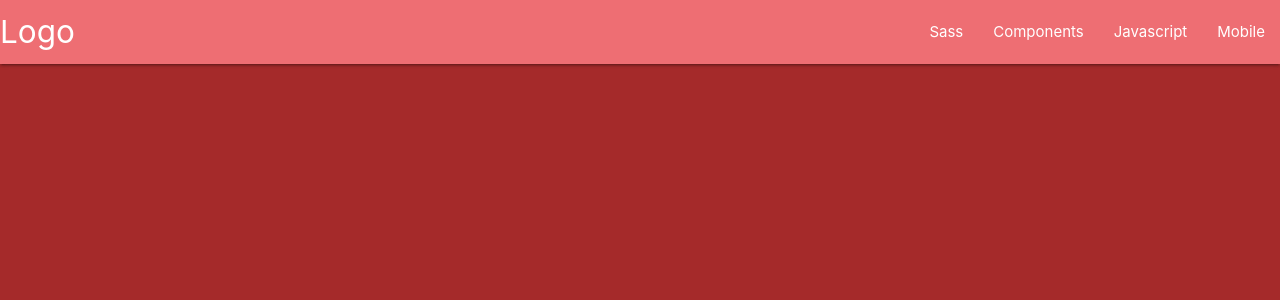
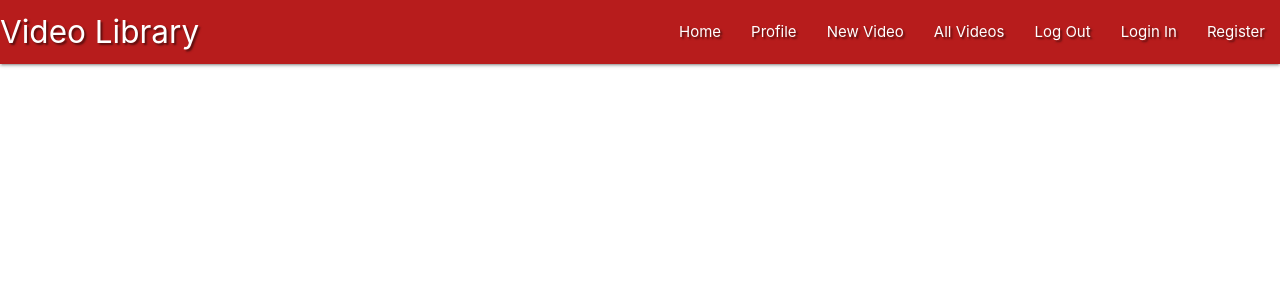
Before and after one commit to JochenFM/MS3_VideoLibrary, a Flask app: page / in a window 1280 px wide. Shown: the top 300 px of the page. Run offline with Flask 2, Linux system fonts and the light colour scheme; data that the repository does not hold is empty; some libraries are stand-ins or nearby versions.

Commit message:
halfway through Navbar and Sidebar, JS still missing

```diff
--- a/static/css/style.css
+++ b/static/css/style.css
@@ -1,4 +1,3 @@
-body {
-
-    background-color: brown;
+.text-shadow {
+    text-shadow: 2px 2px 2px rgba(0,0,0,0.5);
 }
--- a/templates/base.html
+++ b/templates/base.html
@@ -20,24 +20,30 @@
 
     <header>
         <!--main top navbar-->
-        <nav class ="nav-extended text-shadow">
+        <nav class ="nav-extended text-shadow red darken-4">
             <div class="nav-wrapper">
-                <a href="#!" class="brand-logo">Logo</a>
-                <a href="#" data-target="mobile-demo" class="sidenav-trigger"><i class="material-icons">menu</i></a>
+                <a href="#!" class="brand-logo">Video Library</a>
+                <a href="#" data-target="mobile-demo" class="sidenav-trigger"><i class="fas fa-bars"></i></a>
                 <ul class="right hide-on-med-and-down">
-                    <li><a href="sass.html">Sass</a></li>
-                    <li><a href="badges.html">Components</a></li>
-                    <li><a href="collapsible.html">Javascript</a></li>
-                    <li><a href="mobile.html">Mobile</a></li>
+                    <li><a href="#">Home</a></li>
+                    <li><a href="#">Profile</a></li>
+                    <li><a href="#">New Video</a></li>
+                    <li><a href="#">All Videos</a></li>
+                    <li><a href="#">Log Out</a></li>
+                    <li><a href="#">Login In</a></li>
+                    <li><a href="#">Register</a></li>
                 </ul>
             </div>
         </nav>
         <!--mobile side navbar-->
         <ul class="sidenav" id="mobile-demo">
-            <li><a href="sass.html">Sass</a></li>
-            <li><a href="badges.html">Components</a></li>
-            <li><a href="collapsible.html">Javascript</a></li>
-            <li><a href="mobile.html">Mobile</a></li>
+            <li><a href="#">Home</a></li>
+            <li><a href="#">Profile</a></li>
+            <li><a href="#">New Video</a></li>
+            <li><a href="#">All Videos</a></li>
+            <li><a href="#">Log Out</a></li>
+            <li><a href="#">Login In</a></li>
+            <li><a href="#">Register</a></li>
         </ul>
     </header>
 
```
